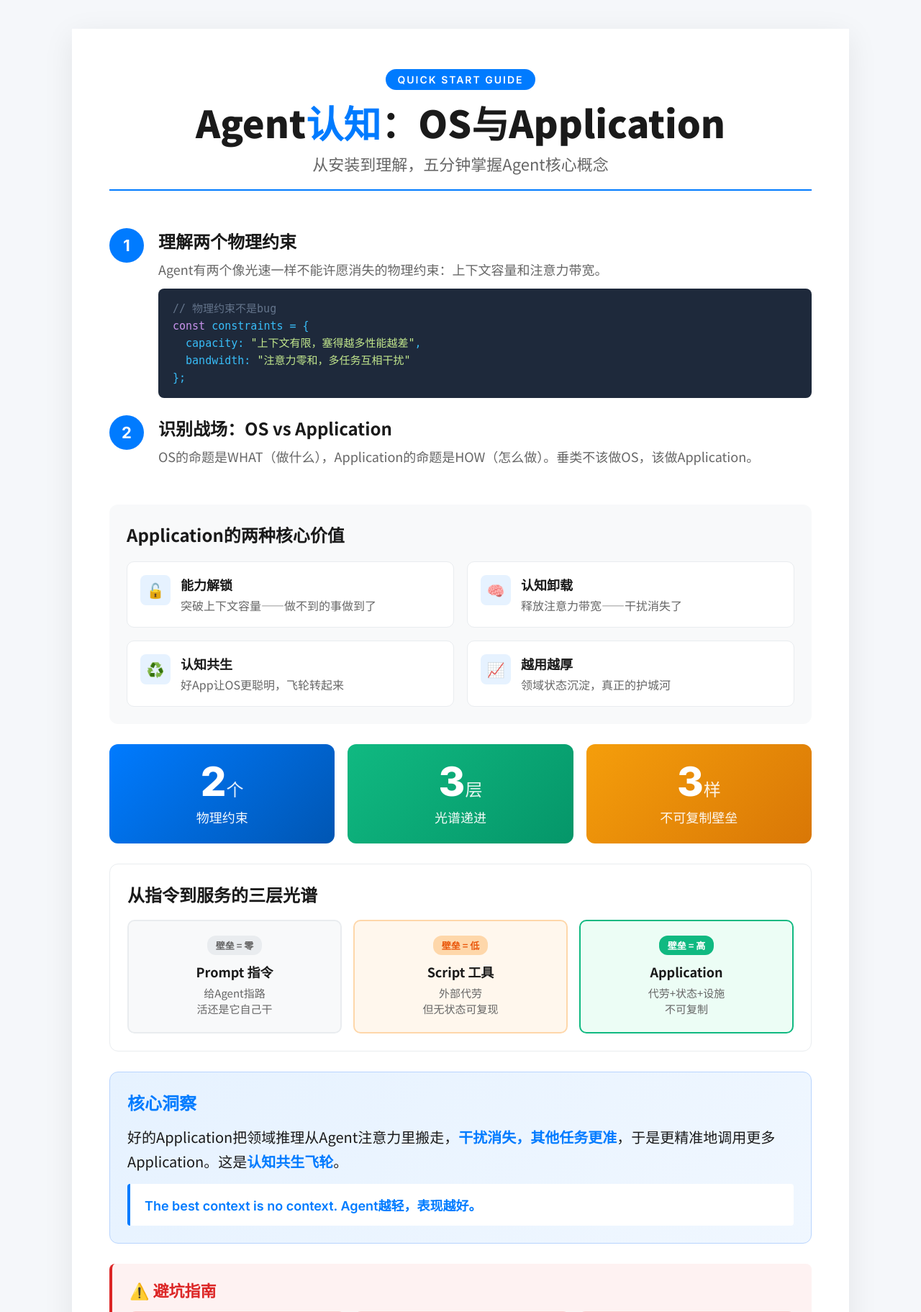
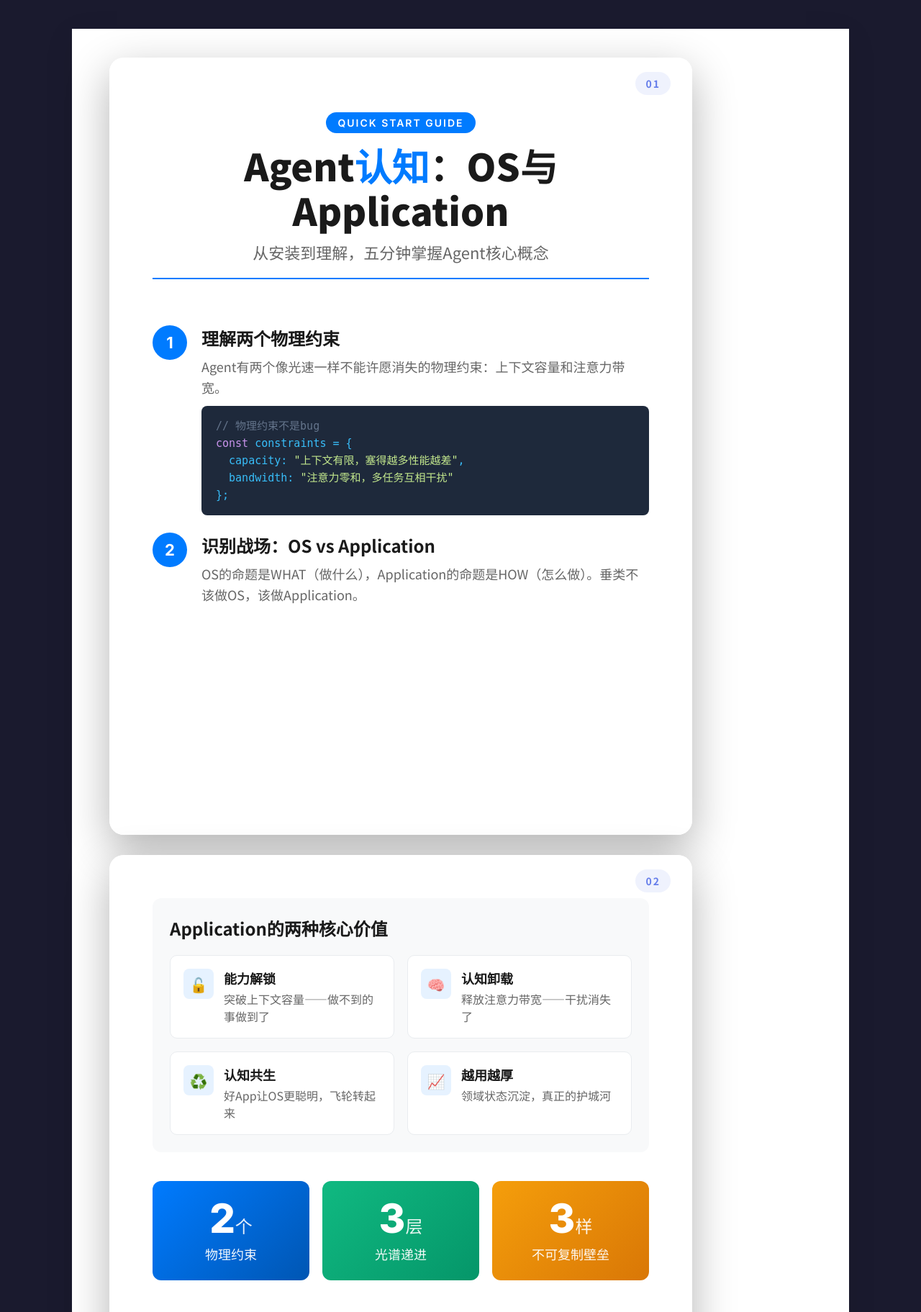
Before and after one commit to maple-yf/article-to-media-image, a Python web app: template templates/style-step-blue.html in a window 1280 px wide. Shown: the top 1823 px of the page at 72% size. Run offline with Jinja, Linux system fonts and the light colour scheme; the template is opened without the code that fills it, so the values that code supplies are empty.

Commit message:
feat: convert style-step-blue.html to slide card layout
- Group E: Step Blue template
- Apply 3:4 card dimensions
- Preserve original styling
- Wrap semantic sections (4 cards: Header+Steps, Features+Data, Spectrum+Insight, Warning+CTA+Footer)

Co-Authored-By: Claude Opus 4.6 <noreply@anthropic.com>

```diff
--- a/templates/style-step-blue.html
+++ b/templates/style-step-blue.html
@@ -16,7 +16,7 @@
     align-items: flex-start;
     min-height: 100vh;
     padding: 40px 20px;
-    background: #F5F7FA;
+    background: #1a1a2e;
     font-family: 'Noto Sans SC', 'Inter', sans-serif;
   }
 
@@ -404,11 +404,49 @@
     color: #007BFF;
     font-weight: 600;
   }
+
+  .slide-card {
+    width: 810px;
+    height: 1080px;
+    background: inherit;
+    border-radius: 20px;
+    box-shadow: 0 20px 60px rgba(0,0,0,0.3);
+    overflow: hidden;
+    position: relative;
+  }
+
+  .card-inner {
+    width: 100%;
+    height: 100%;
+    background: inherit;
+    border-radius: 18px;
+    padding: 60px;
+    overflow-y: auto;
+    display: flex;
+    flex-direction: column;
+    gap: 40px;
+  }
+
+  .slide-number {
+    position: absolute;
+    top: 20px;
+    right: 30px;
+    font-size: 14px;
+    font-weight: 600;
+    color: #667eea;
+    background: rgba(102, 126, 234, 0.1);
+    padding: 6px 14px;
+    border-radius: 20px;
+    letter-spacing: 2px;
+  }
 </style>
 </head>
 <body>
 <div class="container">
 
+  <!-- CARD 01: Header + MOD-1 -->
+  <div class="slide-card" data-slide="1">
+    <div class="card-inner">
       <!-- HEADER -->
       <div class="header">
         <span class="coord">SEC-00</span>
@@ -442,7 +480,13 @@
           </div>
         </div>
       </div>
+      <span class="slide-number">01</span>
+    </div>
+  </div>
 
+  <!-- CARD 02: MOD-2 + MOD-3 -->
+  <div class="slide-card" data-slide="2">
+    <div class="card-inner">
       <!-- MOD-2: 功能卡片 -->
       <div class="feature-section">
         <span class="coord">B-05</span>
@@ -495,7 +539,13 @@
           <div class="label">不可复制壁垒</div>
         </div>
       </div>
+      <span class="slide-number">02</span>
+    </div>
+  </div>
 
+  <!-- CARD 03: MOD-4 + MOD-5 -->
+  <div class="slide-card" data-slide="3">
+    <div class="card-inner">
       <!-- MOD-4: 三层光谱 -->
       <div class="spectrum-section">
         <span class="coord">D-03</span>
@@ -526,7 +576,13 @@
         <p>好的Application把领域推理从Agent注意力里搬走，<span class="highlight">干扰消失，其他任务更准</span>，于是更精准地调用更多Application。这是<span class="highlight">认知共生飞轮</span>。</p>
         <div class="quote">The best context is no context. Agent越轻，表现越好。</div>
       </div>
+      <span class="slide-number">03</span>
+    </div>
+  </div>
 
+  <!-- CARD 04: MOD-6 + MOD-7 + Footer -->
+  <div class="slide-card" data-slide="4">
+    <div class="card-inner">
       <!-- MOD-6: 避坑指南 -->
       <div class="warning-section">
         <span class="coord">F-15</span>
@@ -564,6 +620,9 @@
         <span class="blue">STEP BY STEP</span>
         <span>2026</span>
       </div>
+      <span class="slide-number">04</span>
+    </div>
+  </div>
 
 </div>
 </body>
```
Lines whose indentation alone changed are shown as unchanged.
